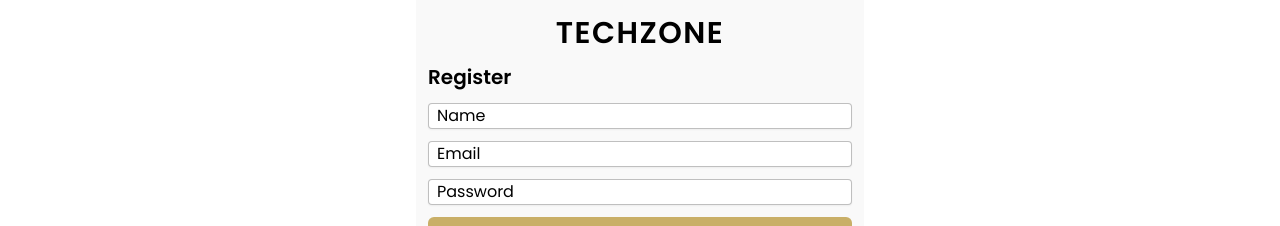
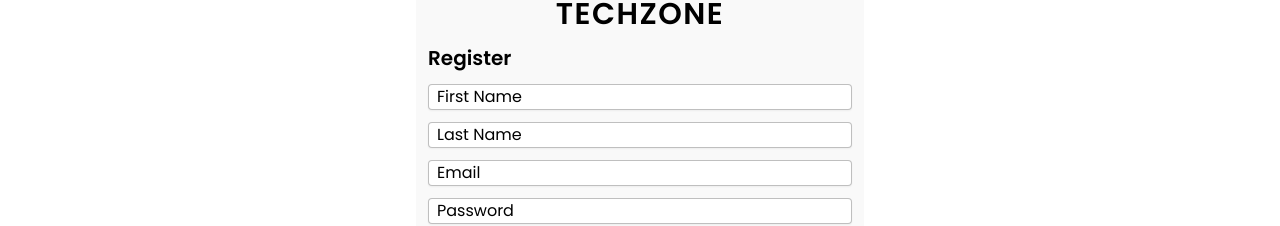
Before and after one commit to emmanuelgv408/techzone, a React (Vite) app: page /register in a window 1280 px wide. Shown: the part 362-588 px from the top of the page. Built offline with nearby package versions, Linux system fonts and the light colour scheme; no server answers.

Commit message:
working on user on navbar

```diff
--- a/src/App.tsx
+++ b/src/App.tsx
@@ -1,4 +1,4 @@
-import React from "react";
+import React, { useEffect, useContext } from "react";
 import { Route, Routes } from "react-router-dom";
 import Home from "./pages/Home";
 import Product from "./pages/Product";
@@ -21,6 +21,9 @@ axios.defaults.baseURL = 'http://localhost:5001'
 axios.defaults.withCredentials = true;
 
 const App = () => {
+
+
+
   return (
     <div className="" >
       <NavBar />
--- a/src/components/NavBar.tsx
+++ b/src/components/NavBar.tsx
@@ -18,6 +18,8 @@ const NavBar = () => {
       camaras: false,
     }
   );
+  const { user, setUser, } = useContext(ShopContext);
+  const {logout} = useContext(ShopContext)
   const [searchTerm, setSearchTerm] = useState<string>("");
 
   const handleSearchChange = (e: React.ChangeEvent<HTMLInputElement>) => {
@@ -37,6 +39,8 @@ const NavBar = () => {
   const filteredProducts = products.filter((product: Product) =>
     product.name.toLowerCase().includes(searchTerm.toLowerCase())
   );
+
+
 
   return (
     <div className="relative z-50 flex justify-between w-screen md:px-10 py-4 px-3 md:py-8 bg-dark text-white items-center uppercase tracking-wider text-xs">
@@ -199,6 +203,8 @@ const NavBar = () => {
           </li>
 
           {/* Visible on medium screens */}
+
+          {!user && (
             <li className="flex-shrink-0 hidden md:block">
               <Link to="/login">
                 <svg
@@ -210,6 +216,20 @@ const NavBar = () => {
                 </svg>
               </Link>
             </li>
+          )}
+          {user && (
+               <Link to='/profile'>
+            <div className="border p-2 rounded-full border-tan text-tan">
+
+              <h1>
+                {user.name.slice(0, 1)}
+                {user.lastName.slice(0, 1)}
+              </h1>
+
+
+            </div>
+            </Link>
+          )}
 
           <li className="flex-shrink-0 relative ">
             <Link to="/cart" className="cursor-pointer">
@@ -490,11 +510,21 @@ const NavBar = () => {
                 </Link>
               </div>
             </li>
+
+            {!(user) && (
+              <Link to="/login" className="cursor-pointer text-white text-sm">
                <li className="mt-4 text-xs">
-              <Link to="/login" className="cursor-pointer text-white text-sm">
+
                  Login
+
+             </li>
              </Link>
-            </li>
+            )}
+            {(user) && (
+              <li className="mt-4 text-xs hover:cursor-pointer" onClick={() =>
+            logout}>Logout</li>
+            )}
+
           </ul>
         </div>
       )}
--- a/src/context/ShopContext.tsx
+++ b/src/context/ShopContext.tsx
@@ -66,6 +66,13 @@ const ShopContextProvider = ({ children }: ShopContextProviderProps) => {
       setCartItems(updatedCart);
     }
   };
+  const logout = () => {
+
+    setUser("");
+    document.cookie = "token=; expires=Thu, 01 Jan 1970 00:00:00 GMT; path=/";
+    localStorage.removeItem("token");
+    window.location.reload()
+  };
 
   const value = {
     products,
@@ -77,6 +84,9 @@ const ShopContextProvider = ({ children }: ShopContextProviderProps) => {
     decreaseQuantity,
     clearCart: () => setCartItems({}),
     cartCount,
+    user,
+    setUser,
+    logout
   };
 
   return <ShopContext.Provider value={value}>{children}</ShopContext.Provider>;
--- /dev/null
+++ b/src/pages/Profile.tsx
@@ -0,0 +1,9 @@
+import React from 'react'
+
+const Profile = () => {
+  return (
+    <div>Profile</div>
+  )
+}
+
+export default Profile
--- a/src/pages/Register.tsx
+++ b/src/pages/Register.tsx
@@ -7,6 +7,7 @@ const Register = () => {
   const [formData, setFormData] = useState({
     name: "",
     email: "",
+    lastName: "",
     password: "",
   });
 
@@ -14,11 +15,12 @@ const Register = () => {
 
   const registerUser = async (e: FormEvent) => {
     e.preventDefault();
-    const { name, email, password } = formData;
+    const { name, lastName, email, password } = formData;
 
     try {
       const res = await axios.post("http://localhost:5001/auth/register", {
         name,
+        lastName,
         email,
         password,
       });
@@ -46,9 +48,17 @@ const Register = () => {
           <input
             type="text"
             name="name"
-            placeholder="Name"
+            placeholder="First Name"
             value={formData.name}
             onChange={(e) => setFormData({ ...formData, name: e.target.value })}
+            className="border px-2 border-black/25 shadow-sm rounded placeholder-black"
+          />
+           <input
+            type="text"
+            name="Last name"
+            placeholder="Last Name"
+            value={formData.lastName}
+            onChange={(e) => setFormData({ ...formData, lastName: e.target.value })}
             className="border px-2 border-black/25 shadow-sm rounded placeholder-black"
           />
           <input
```
Lines whose indentation alone changed are shown as unchanged.
